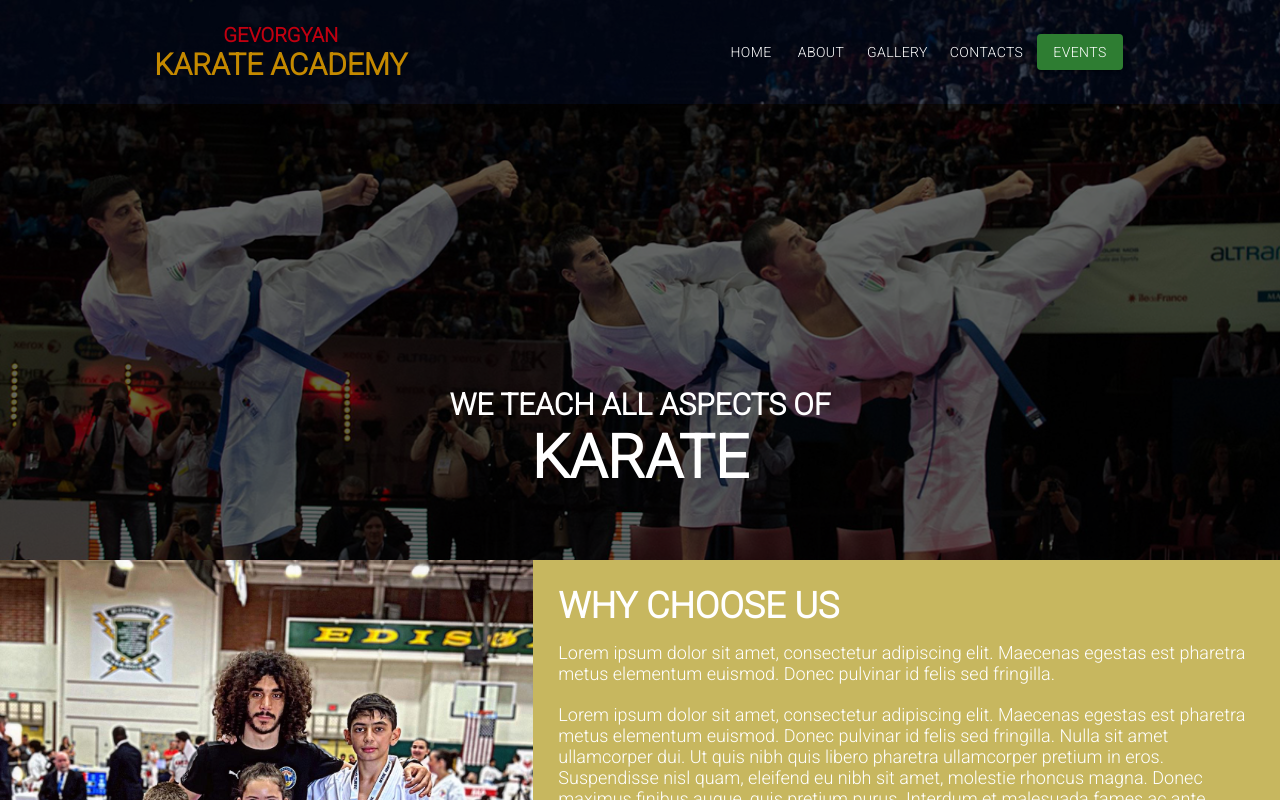
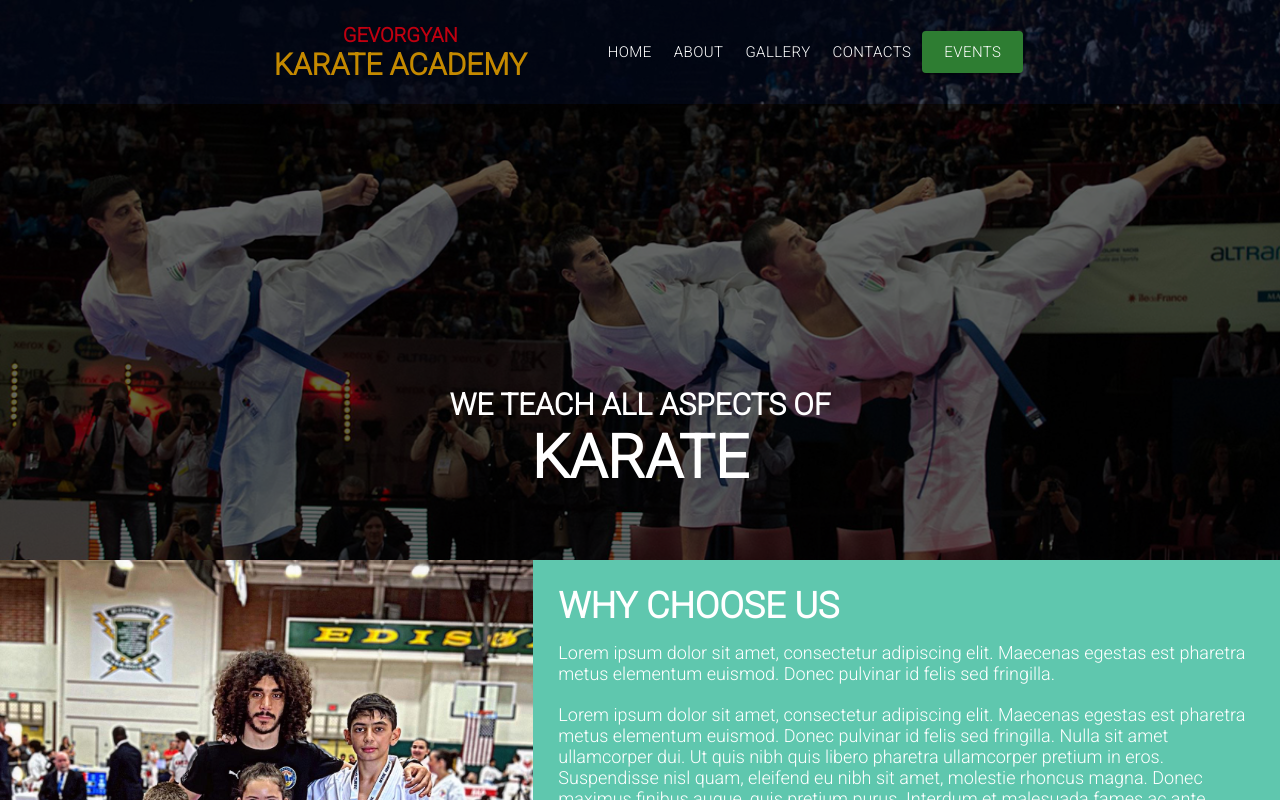
Before and after one commit to igorkotljar/karate-academy, a React (Create React App) app: page /#/ in a window 1280 px wide. Shown: the top 800 px of the page. Built offline with nearby package versions, Linux system fonts and the light colour scheme.

Commit message:
Adjusted Nav bar. button component size changed to large. Small position changing

```diff
--- a/src/components/NavBar.js
+++ b/src/components/NavBar.js
@@ -1,30 +1,64 @@
-import { Button } from '@mui/material';
-import React, {useState} from 'react'
-import {Link} from 'react-router-dom'
+import { Button } from "@mui/material";
+import React, { useState } from "react";
+import { Link } from "react-router-dom";
 
 function NavBar() {
-
-const [open, setOpen] = useState(false);
+  const [open, setOpen] = useState(false);
 
   return (
     <div>
-        <nav>
-            <div className='logo'>
-              {/* <i className="fa-solid fa-laptop-code navLogo"></i> */}
-                <h4 className='topLogo'>GEVORGYAN</h4>
-                <h2 className='botLogo'>Karate Academy</h2>
-            </div>
-            <ul className='nav-links' style={{transform: open ? "translateX(0px)" : ""}}>
-                <li><Link to="/"><Button variant='text' style={{color:"white"}}>HOME</Button></Link></li>
-                <li><Link to="/"><Button variant='text' style={{color:"white"}}>ABOUT</Button></Link></li>
-                <li><Link to="/services"><Button variant='text' style={{color:"white"}}>GALLERY</Button></Link></li>
-                <li><Link to="/contact"><Button variant='text' style={{color:"white"}}>CONTACTS</Button></Link></li>
-                <li><Link to="/"><Button variant='contained' color="success">EVENTS</Button></Link></li>
-            </ul>
-            <i onClick={() => setOpen(!open)} className="fa-solid fa-bars burger"></i>
-        </nav>
+      <nav>
+        <div className="logo" style={{ marginRight: 70 }}>
+          <h4 className="topLogo">GEVORGYAN</h4>
+          <h2 className="botLogo">Karate Academy</h2>
+        </div>
+        <ul
+          className="nav-links"
+          style={{ transform: open ? "translateX(0px)" : "" }}
+        >
+          <li>
+            <Link to="/">
+              <Button variant="text" style={{ color: "white" }} size="large">
+                HOME
+              </Button>
+            </Link>
+          </li>
+          <li>
+            <Link to="/">
+              <Button variant="text" style={{ color: "white" }} size="large">
+                ABOUT
+              </Button>
+            </Link>
+          </li>
+          <li>
+            <Link to="/services">
+              <Button variant="text" style={{ color: "white" }} size="large">
+                GALLERY
+              </Button>
+            </Link>
+          </li>
+          <li>
+            <Link to="/contact">
+              <Button variant="text" style={{ color: "white" }} size="large">
+                CONTACTS
+              </Button>
+            </Link>
+          </li>
+          <li>
+            <Link to="/">
+              <Button variant="contained" color="success" size="large">
+                EVENTS
+              </Button>
+            </Link>
+          </li>
+        </ul>
+        <i
+          onClick={() => setOpen(!open)}
+          className="fa-solid fa-bars burger"
+        ></i>
+      </nav>
     </div>
-  )
+  );
 }
 
-export default NavBar
+export default NavBar;
--- a/src/styles/NavBar.css
+++ b/src/styles/NavBar.css
@@ -1,7 +1,8 @@
 
 nav {
     display: flex;
-    justify-content: space-around;
+    text-align: center;
+    justify-content: center;
     min-height: 13vh;
     align-items: center;
     font-family: 'Inter', sans-serif;
@@ -55,6 +56,11 @@ nav {
   }
 
   @media all and (max-width: 1024px){
+    nav{
+      justify-content: space-around;
+
+    }
+
     nav .burger {
       display: block;
 
--- a/src/styles/WhyUs.css
+++ b/src/styles/WhyUs.css
@@ -1,7 +1,7 @@
 .whyUs-text {
   padding: 25px;
   color: white;
-  background-color: #c7b75f;
+  background-color: #5FC7AE;
   height: 70vh;
 }
 
@@ -14,5 +14,4 @@
   top: 0px;
   right: 0px;
   background-origin: padding-box;
-
 }
```
